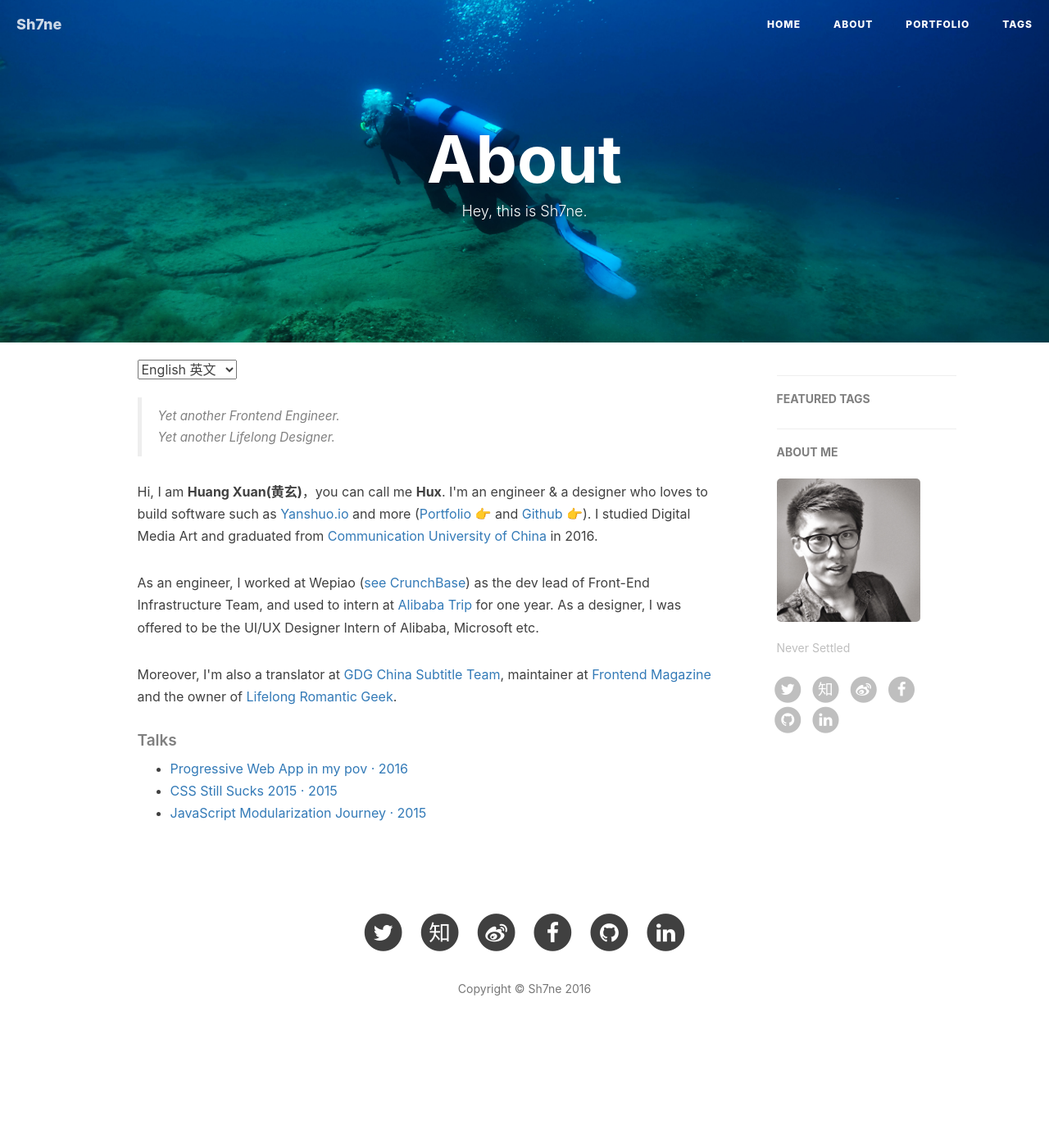
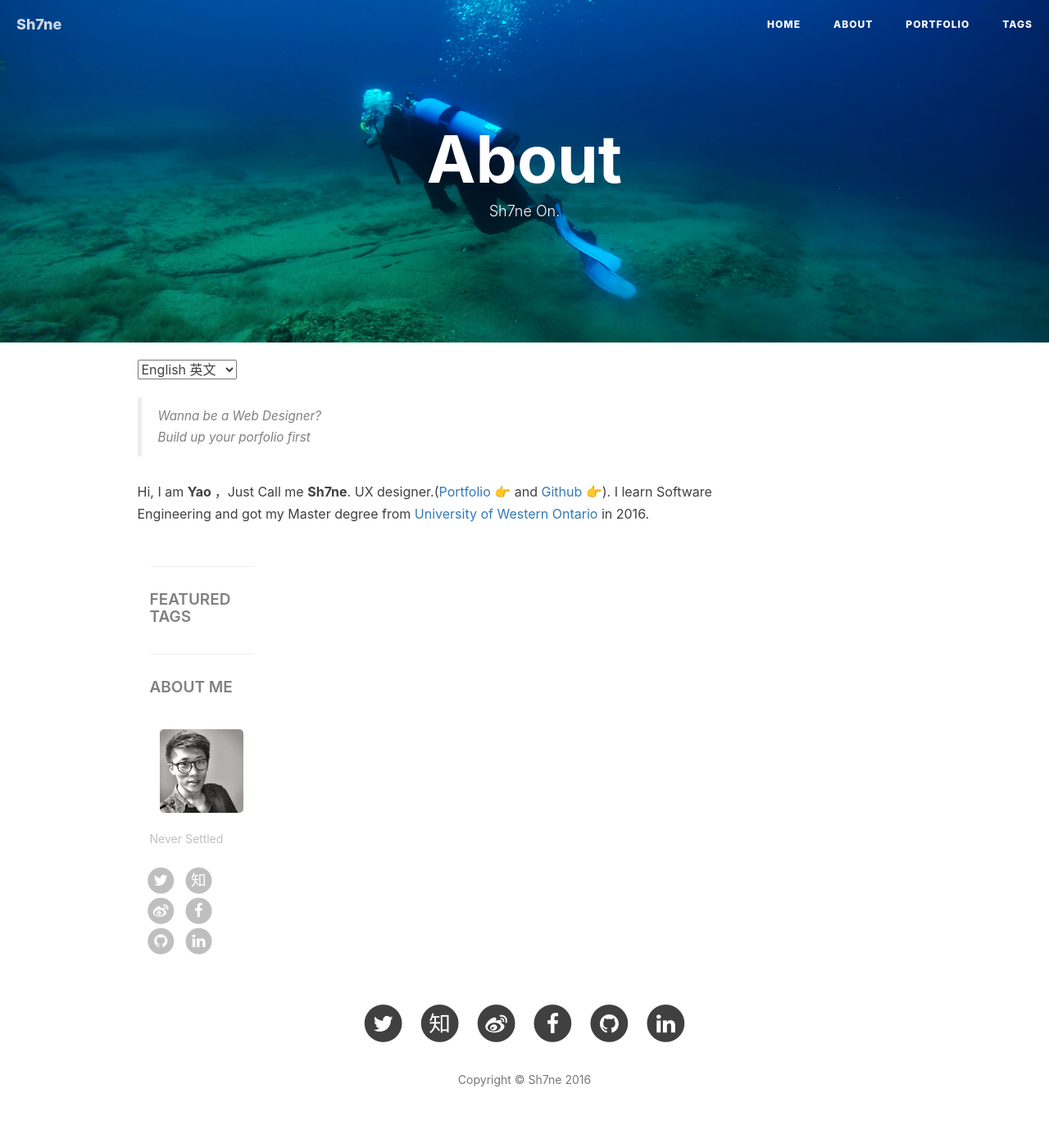
Before and after one commit to Xixiong-Guo/Xixiong-Guo.github.io, a Jekyll site: the page built from about.html, in a window 1280 px wide. Shown: the whole page at 82% size. Built offline with Jekyll 4.4.1, drawn with Linux system fonts in a browser that asks for light colours; nearby versions of some CDN libraries; comment, search, counter and statistics services are not loaded; before the commit the page ends 1284 px from its top, so only the background shows below that.

Commit message:
Update about.html

```diff
--- a/about.html
+++ b/about.html
@@ -1,7 +1,7 @@
 ---
 layout: page
 title: "About"
-description: "Hey, this is Sh7ne."
+description: "Sh7ne On."
 header-img: "img/about-bg.jpg"
 ---
 
@@ -15,12 +15,12 @@
 
 <!-- English Version -->
 <div class="en post-container">
-    <blockquote><p>Yet another Frontend Engineer. <br>
-    Yet another Lifelong Designer.</p></blockquote>
+    <blockquote><p>Wanna be a Web Designer? <br>
+    Build up your porfolio first</p></blockquote>
 
-    <p>Hi, I am <strong>Huang Xuan(黄玄)</strong>，you can call me <strong>Hux</strong>. I'm an engineer &amp; a designer who loves to build software such as <a href="http://yanshuo.io">Yanshuo.io</a> and more (<a href="/portfolio">Portfolio 👉</a> and <a href="http://github.com/huxpro">Github 👉</a>). I studied Digital Media Art and graduated from <a href="https://en.wikipedia.org/wiki/Communication_University_of_China">Communication University of China</a> in 2016.</p>
+    <p>Hi, I am <strong>Yao </strong>，Just Call me <strong>Sh7ne</strong>. UX designer.(<a href="/portfolio">Portfolio 👉</a> and <a href="http://github.com/Sh7ne">Github 👉</a>). I learn Software Engineering and got my Master degree from <a href="https://en.wikipedia.org/wiki/University_of_Western_Ontario"> University of Western Ontario</a> in 2016.</p>
 
-    <p>As an engineer, I worked at Wepiao (<a href="https://www.crunchbase.com/organization/wepiao#/entity">see CrunchBase</a>) as the dev lead of Front-End Infrastructure Team, and used to intern at <a href="https://www.alitrip.com/">Alibaba Trip</a> for one year. As a designer, I was offered to be the UI/UX Designer Intern of Alibaba, Microsoft etc.</p>
+<!--    <p>As an engineer, I worked at Wepiao (<a href="https://www.crunchbase.com/organization/wepiao#/entity">see CrunchBase</a>) as the dev lead of Front-End Infrastructure Team, and used to intern at <a href="https://www.alitrip.com/">Alibaba Trip</a> for one year. As a designer, I was offered to be the UI/UX Designer Intern of Alibaba, Microsoft etc.</p>
 
     <p>Moreover, I'm also a translator at <a href="http://www.gfansub.com/">GDG China Subtitle Team</a>, maintainer at <a href="http://zhuanlan.zhihu.com/FrontendMagazine">Frontend Magazine</a> and the owner of <a href="http://zhuanlan.zhihu.com/huxblog">Lifelong Romantic Geek</a>.</p>
 
@@ -33,11 +33,14 @@
     </ul>
 </div>
 
+-->
 
 <!-- Chinese Version -->
 <div class="zh post-container">
 
     <!--copied from markdown -->
+    <!--
+
     <blockquote><p>写写代码，做做设计，看看产品。<br>
     世界那么大，我想去看看。</p></blockquote>
 
@@ -53,7 +56,7 @@
     <li><a href="http://huangxuan.me/2015/07/09/js-module-7day/">JavaScript 模块化七日谈 · 2015</a></li>
     </ul>
 </div>
-
+-->
 
 <!-- Handle Language Change -->
 <script type="text/javascript">
```
